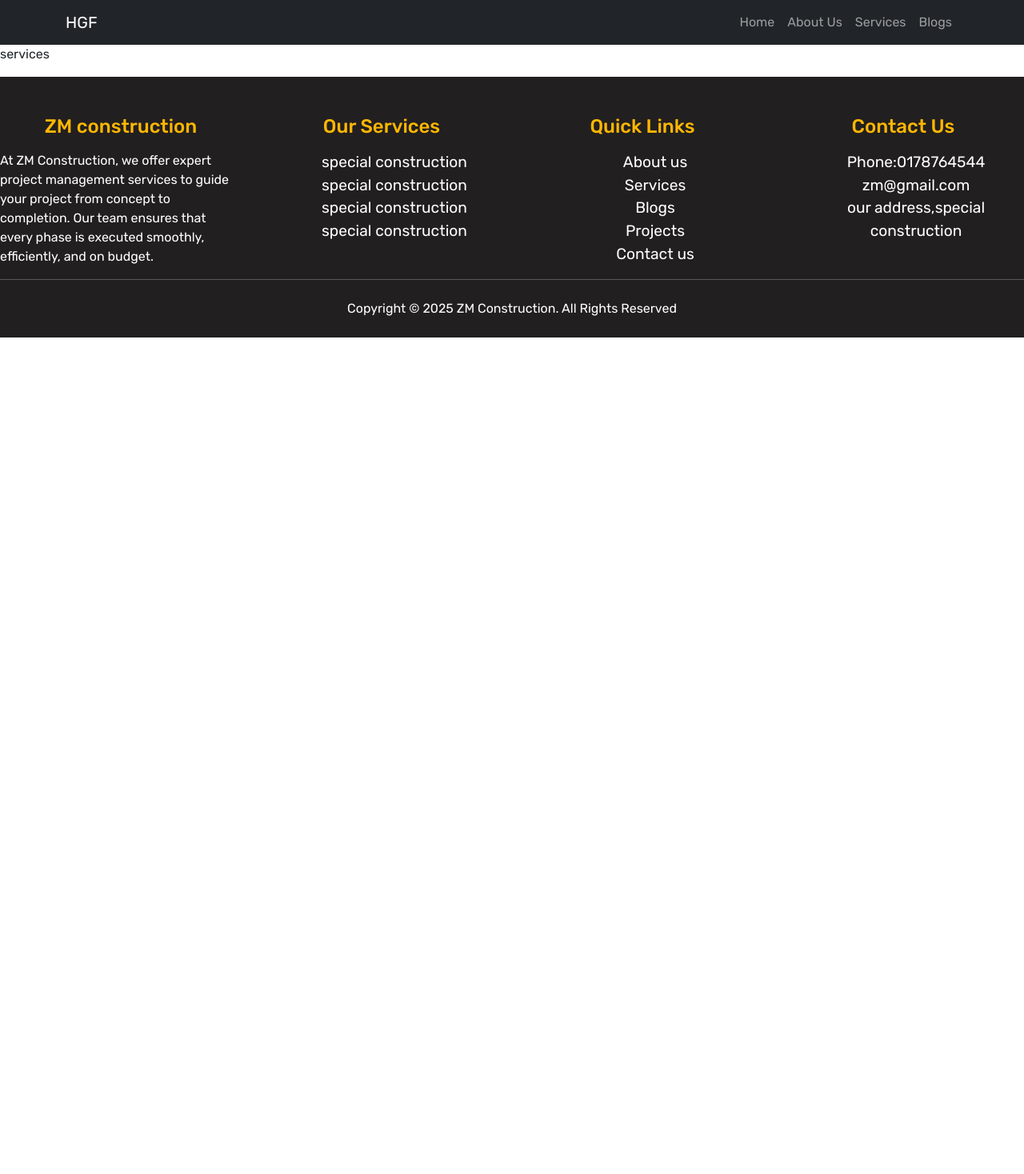
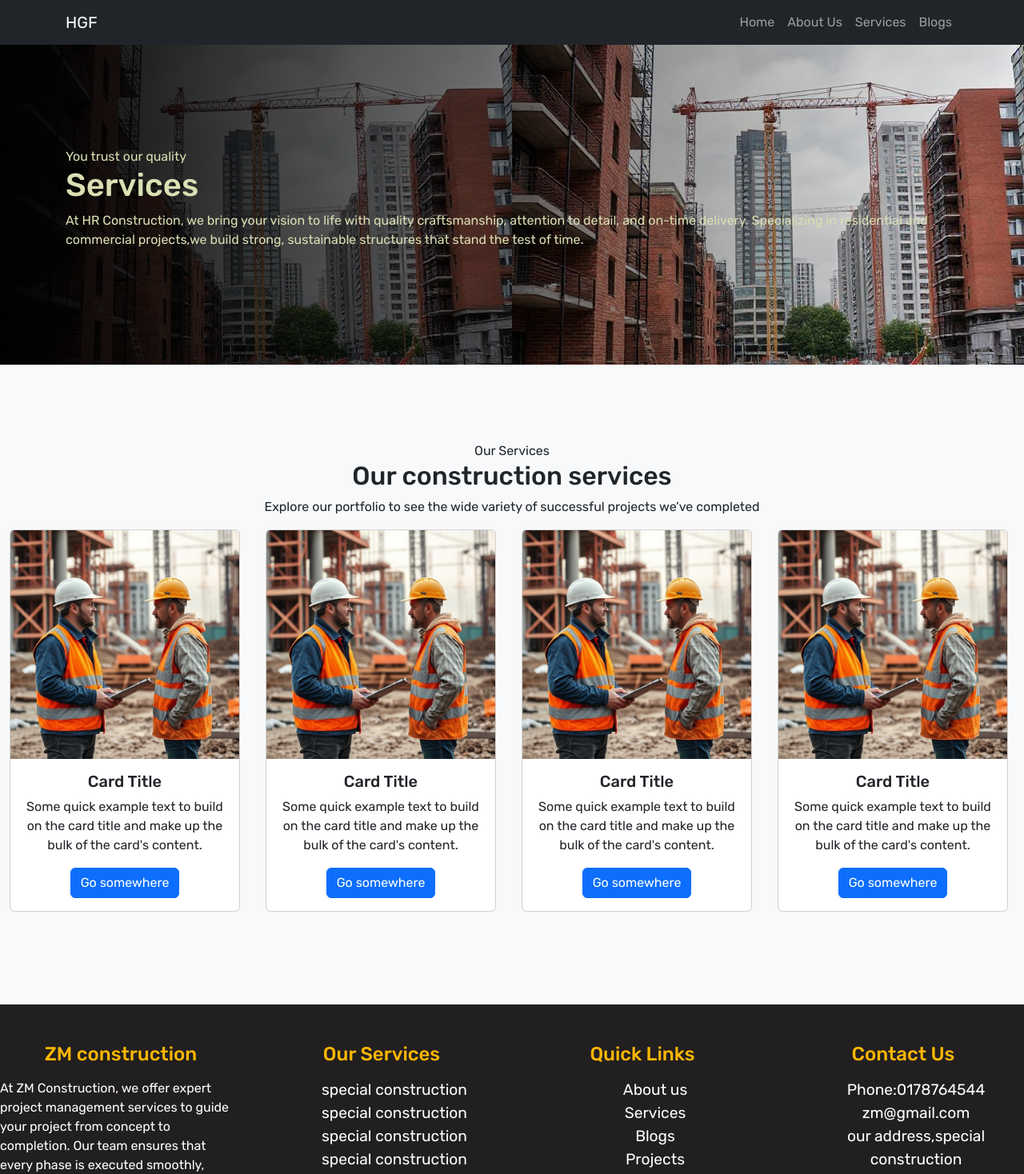
Before and after one commit to maruf6099/const, a React (Vite) app in the folder frontend/: page /services in a window 1280 px wide. Shown: the top 1468 px of the page at 80% size. Before the commit the page ends 800 px from the top, so only its background shows below. Built offline with nearby package versions, Linux system fonts and the light colour scheme.

Commit message:
services_Sec_completed

```diff
--- a/frontend/src/components/common/Hero.jsx
+++ b/frontend/src/components/common/Hero.jsx
@@ -0,0 +1,26 @@
+import React from 'react';
+
+const Hero = ({preHeading,heading,text}) => {
+    return (
+        <div>
+               {/* hero section */}
+        <section className='section-7'>
+
+        <div className='hero d-flex align-items-center'>
+            <div className='container'>
+            <div className="overlay">
+                <div className='text-left'>
+                    <span>{preHeading}</span>
+                    <h1>{heading}</h1>
+                    {/* <p>{text}</p> */}
+                    <p dangerouslySetInnerHTML={{ __html:text }}></p>
+                </div>
+            </div>
+        </div>
+        </div>
+        </section>
+        </div>
+    );
+};
+
+export default Hero;
--- a/frontend/src/components/frontend/About.jsx
+++ b/frontend/src/components/frontend/About.jsx
@@ -6,6 +6,7 @@ import {default as AboutNew} from '../common/About';
 import Button from 'react-bootstrap/Button';
 import Card from 'react-bootstrap/Card';
 import BlgImg from '../../assets/images/mem1.jpeg'
+import Hero from '../common/Hero';
 
 const about = () => {
     return (
@@ -13,25 +14,10 @@ const about = () => {
 
         <Header/>
         <main>
-            {/* hero section */}
-        <section className='section-7'>
-
-        <div className='hero d-flex align-items-center'>
-            <div className='container'>
-            <div className="overlay">
-                <div className='text-left'>
-                    <span>You trust our quality</span>
-                    <h1>About Us</h1>
-                    <p>At HR Construction, we bring your vision to life with quality craftsmanship, attention to detail, and on-time delivery. Specializing in residential and commercial projects,we build strong, sustainable structures that stand the test of time.</p>
-                    <div className='mt-4'>
-                    <a className="btn btn-custom">Click Me</a>
-                    <a className="btn btn-custom2 ms-2">Click Me</a>
-                    </div>
-                </div>
-            </div>
-        </div>
-        </div>
-    </section>
+         {/* hero section */}
+         <Hero preHeading="You trust our quality"
+         heading="About Us" text="At HR Construction, we bring your vision to life with quality craftsmanship, attention to detail, and on-time delivery. Specializing in residential and commercial projects,we build strong, sustainable structures that stand the test of time."
+         />
     <AboutNew/>
     <section className="section-8">
         <div className="container bg-light py-5">
--- a/frontend/src/components/frontend/Services.jsx
+++ b/frontend/src/components/frontend/Services.jsx
@@ -1,12 +1,95 @@
 import React from 'react';
 import Header from '../common/Header';
 import Footer from '../common/Footer';
+import Hero from '../common/Hero';
+import SerImg from '../../assets/images/ser1.jpeg'
+import Button from 'react-bootstrap/Button';
+import Card from 'react-bootstrap/Card';
 
 const Services = () => {
     return (
         <div>
             <Header/>
-            <p>services</p>
+            {/* hero section */}
+         <Hero preHeading="You trust our quality"
+         heading="Services" text="At HR Construction, we bring your vision to life with quality craftsmanship, attention to detail, and on-time delivery. Specializing in residential and commercial projects,we build strong, sustainable structures that stand the test of time."
+         />
+
+         {/* our services */}
+        <section className="section-3 bg-light text-center py-5">
+            <div className='container-fluid  py-5'>
+                <div className="section-header text-center">
+                    <span>Our Services</span>
+                    <h2>Our construction services</h2>
+                    <p>Explore our portfolio to see the wide variety of successful projects we’ve completed</p>
+                </div>
+                <div className="row">
+                    <div className="col-md-3 col-lg-3">
+                        <div className="item">
+                        <Card style={{ width: '18rem' }}>
+                    <Card.Img variant="top" src={SerImg} />
+                    <Card.Body>
+                        <Card.Title>Card Title</Card.Title>
+                        <Card.Text>
+                        Some quick example text to build on the card title and make up the
+                        bulk of the card's content.
+                        </Card.Text>
+                        <Button variant="primary">Go somewhere</Button>
+                    </Card.Body>
+                    </Card>
+                        </div>
+                    </div>
+                    <div className="col-md-3 col-lg-3">
+                        <div className="item">
+                        <Card style={{ width: '18rem' }}>
+                    <Card.Img variant="top" src={SerImg} />
+                    <Card.Body>
+                        <Card.Title>Card Title</Card.Title>
+                        <Card.Text>
+                        Some quick example text to build on the card title and make up the
+                        bulk of the card's content.
+                        </Card.Text>
+                        <Button variant="primary">Go somewhere</Button>
+                    </Card.Body>
+                    </Card>
+                        </div>
+                    </div>
+                    <div className="col-md-3 col-lg-3">
+                        <div className="item">
+                        <Card style={{ width: '18rem' }}>
+                    <Card.Img variant="top" src={SerImg} />
+                    <Card.Body>
+                        <Card.Title>Card Title</Card.Title>
+                        <Card.Text>
+                        Some quick example text to build on the card title and make up the
+                        bulk of the card's content.
+                        </Card.Text>
+                        <Button variant="primary">Go somewhere</Button>
+                    </Card.Body>
+                    </Card>
+                        </div>
+                    </div>
+                    <div className="col-md-3 col-lg-3">
+                        <div className="item">
+                        <Card style={{ width: '18rem' }}>
+                    <Card.Img variant="top" src={SerImg} />
+                    <Card.Body>
+                        <Card.Title>Card Title</Card.Title>
+                        <Card.Text>
+                        Some quick example text to build on the card title and make up the
+                        bulk of the card's content.
+                        </Card.Text>
+                        <Button variant="primary">Go somewhere</Button>
+                    </Card.Body>
+                    </Card>
+                        </div>
+                    </div>
+                </div>
+                <div className="row">
+
+                </div>
+            </div>
+        </section>
             <Footer/>
         </div>
     );
```
